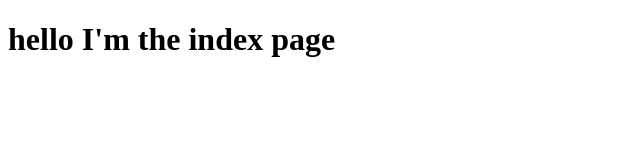
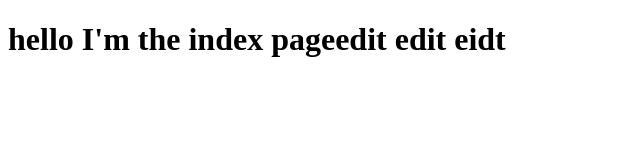
Before and after one commit to aitchiss/lighthouse-test-site, a website: page build/index.html in a window 1280 px wide. Shown: the whole page, without its empty margins (0-640 px from the left). Drawn offline with Linux system fonts and the light colour scheme.

Commit message:
Update index.html

```diff
--- a/build/index.html
+++ b/build/index.html
@@ -7,6 +7,6 @@
     <title>Index page</title>
 </head>
 <body>
-    <h1>hello I'm the index page</h1>
+    <h1>hello I'm the index pageedit edit eidt </h1>
 </body>
 </html>
```
